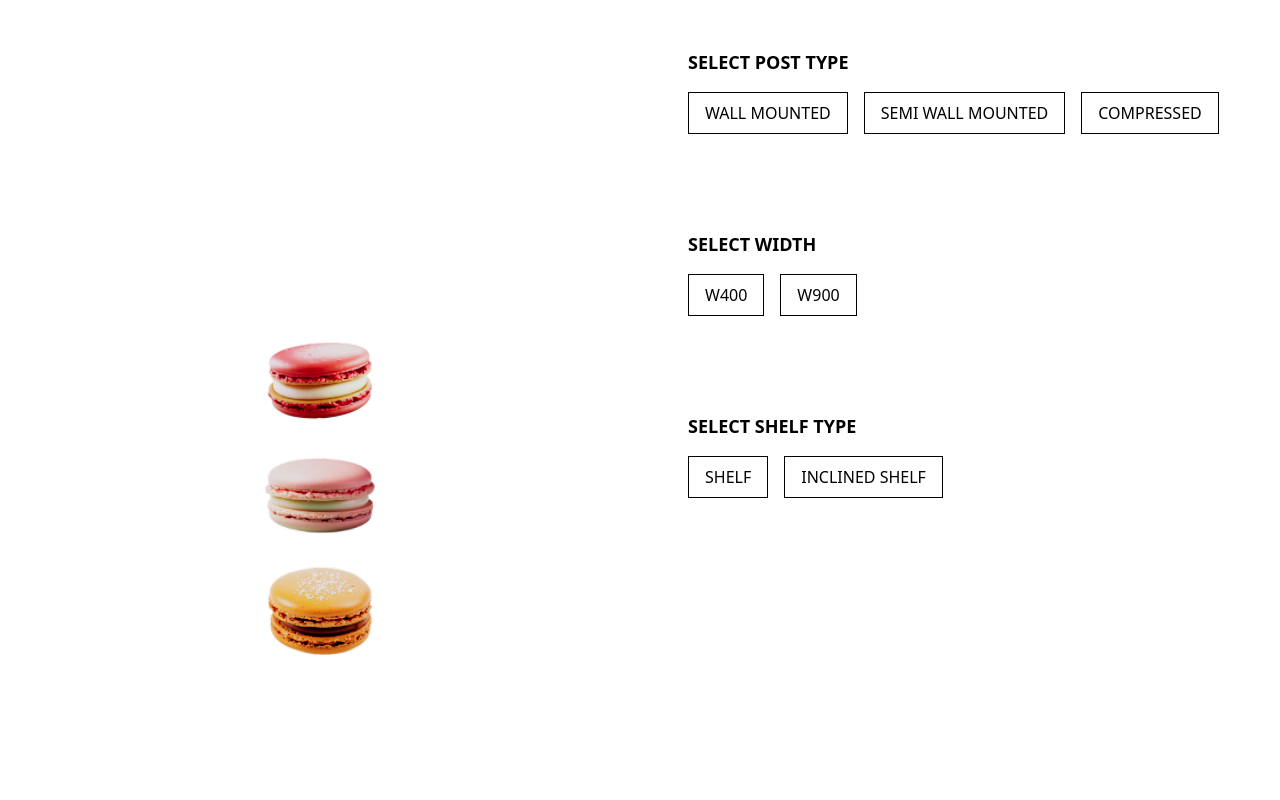
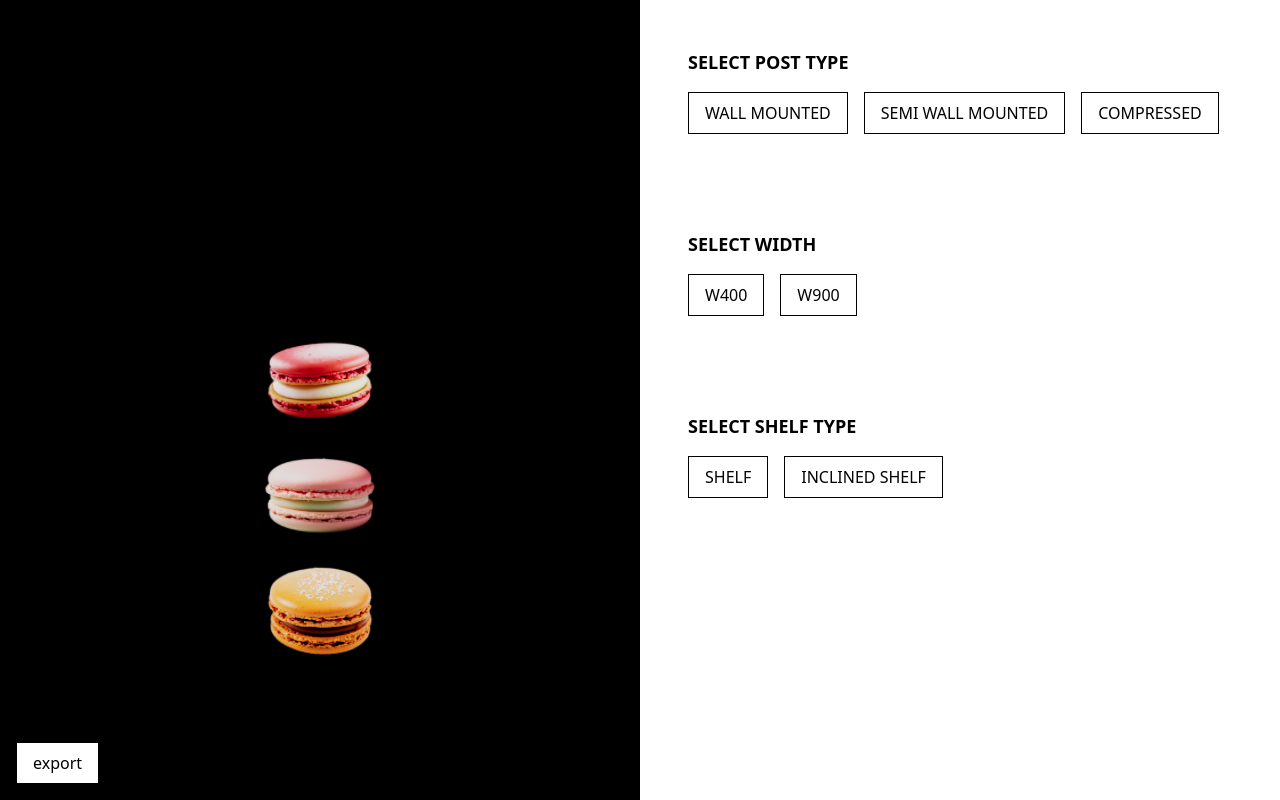
Before and after one commit to hongminpark/3d-photo, a React (Vite) app: page / in a window 1280 px wide. Built offline with nearby package versions, Linux system fonts and the light colour scheme.

Commit message:
Add imageobject

```diff
--- a/src/App.tsx
+++ b/src/App.tsx
@@ -1,25 +1,13 @@
 // src/App.jsx
-import { useState } from "react";
 import Scene from "./components/Scene";
 import "./index.css";
 
 function App() {
-    const [postModel, setPostModel] = useState("WallMounted");
-    const [shelfModel, setShelfModel] = useState("");
-    const [distance, setDistance] = useState(0.902);
-
     return (
         <div className="flex h-screen w-screen ">
             <div className="w-1/2 h-full bg-gray-200 flex flex-col text-black">
                 <div className="flex-1">
-                    <Scene
-                        postModel={postModel}
-                        setPostModel={setPostModel}
-                        shelfModel={shelfModel}
-                        setShelfModel={setShelfModel}
-                        distance={distance}
-                        setDistance={setDistance}
-                    />
+                    <Scene />
                 </div>
             </div>
             <div className="w-1/2 h-full overflow-y-auto">
--- /dev/null
+++ b/src/components/ImageObject.tsx
@@ -0,0 +1,64 @@
+import { PivotControls, useAspect } from "@react-three/drei";
+import { useLoader } from "@react-three/fiber";
+import { useRef, useState } from "react";
+import { TextureLoader } from "three";
+
+export default function ImageObject({
+    url,
+    position,
+    scale = 1,
+    setIsDragging,
+    renderOrder,
+}) {
+    const texture = useLoader(TextureLoader, url);
+    const [imageWidth, imageHeight] = useAspect(
+        texture.image.width,
+        texture.image.height
+    );
+    const aspectScale = [
+        (imageWidth / 10) * scale,
+        (imageHeight / 10) * scale,
+        1,
+    ];
+    const meshRef = useRef();
+    const pivotRef = useRef();
+    const [controlsVisible, setControlsVisible] = useState(false);
+
+    // Event handler for click
+    const onImageClick = (e) => {
+        e.stopPropagation();
+        setControlsVisible(!controlsVisible); // Toggle visibility of PivotControls
+    };
+
+    return (
+        <>
+            <PivotControls
+                ref={pivotRef}
+                rotation={[0, -Math.PI / 2, Math.PI / 2]}
+                anchor={[1, -1, -1]}
+                scale={75}
+                depthTest={false}
+                fixed
+                lineWidth={2}
+                onDragStart={() => setIsDragging(true)}
+                onDragEnd={() => setIsDragging(false)}
+                visible={controlsVisible}
+            >
+                <mesh
+                    ref={meshRef}
+                    position={position}
+                    scale={aspectScale}
+                    onClick={onImageClick}
+                    renderOrder={renderOrder}
+                >
+                    <planeGeometry args={[1, 1]} />
+                    <meshBasicMaterial
+                        map={texture}
+                        transparent={true}
+                        depthTest={false}
+                    />
+                </mesh>
+            </PivotControls>
+        </>
+    );
+}
--- a/src/components/Scene.tsx
+++ b/src/components/Scene.tsx
@@ -1,25 +1,26 @@
-import {
-    OrbitControls,
-    OrthographicCamera,
-    PivotControls,
-    useAspect,
-} from "@react-three/drei";
-import { Canvas, useLoader } from "@react-three/fiber";
-import { Suspense, useRef, useState } from "react";
-import { TextureLoader } from "three";
+import { OrbitControls, OrthographicCamera } from "@react-three/drei";
+import { Canvas } from "@react-three/fiber";
+import { Suspense, useCallback, useRef, useState } from "react";
+import ImageObject from "./ImageObject";
 import Loader from "./Loader";
 
-export default function Scene({
-    postModel,
-    setPostModel,
-    shelfModel,
-    setShelfModel,
-    distance,
-    setDistance,
-}) {
+export default function Scene({}) {
     const cameraCenter = [0, 1.5, 0];
     const ref = useRef();
     const [isDragging, setIsDragging] = useState(false);
+
+    const takeSnapshot = useCallback(() => {
+        const canvas = ref.current.querySelector("canvas");
+        console.log(canvas);
+        if (canvas) {
+            const image = canvas.toDataURL("image/png");
+            const link = document.createElement("a");
+            link.download = "scene-snapshot.png";
+            link.href = image;
+            link.click();
+        }
+    }, [ref]);
+
     return (
         <div
             ref={ref}
@@ -31,31 +32,31 @@ export default function Scene({
                 height: "100%",
             }}
         >
-            <Canvas shadows>
+            <Canvas shadows gl={{ preserveDrawingBuffer: true }}>
                 <OrthographicCamera
                     makeDefault
                     position={[0, 3, 5]}
                     zoom={200}
                     onUpdate={(self) => self.lookAt(...cameraCenter)}
                 />
-                <color attach="background" args={["#ffffff"]} />
+                <color attach="background" args={["#000000"]} />
                 <Suspense fallback={<Loader />}></Suspense>
                 {!isDragging && <OrbitControls target={cameraCenter} />}
-                <MyImageComponent
+                <ImageObject
                     url="/5.png"
                     position={[0, 1.6, 0]}
                     scale={1}
                     setIsDragging={setIsDragging}
                     renderOrder={2}
                 />
-                <MyImageComponent
+                <ImageObject
                     url="/4.png"
                     position={[0, 1, 0]}
                     scale={1}
                     setIsDragging={setIsDragging}
                     renderOrder={1}
                 />
-                <MyImageComponent
+                <ImageObject
                     url="/6.png"
                     position={[0, 0.4, 0]}
                     scale={1.15}
@@ -63,66 +64,14 @@ export default function Scene({
                     renderOrder={0}
                 />
             </Canvas>
+            <div className="absolute bottom-0 flex flex-row gap-4">
+                <button
+                    className="ml-4 my-4 py-2 px-4 border border-black box-border  bg-white"
+                    onClick={takeSnapshot}
+                >
+                    {"export"}
+                </button>
+            </div>
         </div>
     );
 }
-
-const MyImageComponent = ({
-    url,
-    position,
-    scale = 1,
-    setIsDragging,
-    renderOrder,
-}) => {
-    const texture = useLoader(TextureLoader, url);
-    const [imageWidth, imageHeight] = useAspect(
-        texture.image.width,
-        texture.image.height
-    );
-    const aspectScale = [
-        (imageWidth / 10) * scale,
-        (imageHeight / 10) * scale,
-        1,
-    ];
-    const meshRef = useRef();
-    const pivotRef = useRef();
-    const [controlsVisible, setControlsVisible] = useState(false);
-
-    // Event handler for click
-    const onImageClick = (e) => {
-        e.stopPropagation();
-        setControlsVisible(!controlsVisible); // Toggle visibility of PivotControls
-    };
-
-    return (
-        <>
-            <PivotControls
-                ref={pivotRef}
-                rotation={[0, -Math.PI / 2, Math.PI / 2]}
-                anchor={[1, -1, -1]}
-                scale={75}
-                depthTest={false}
-                fixed
-                lineWidth={2}
-                onDragStart={() => setIsDragging(true)}
-                onDragEnd={() => setIsDragging(false)}
-                visible={controlsVisible}
-            >
-                <mesh
-                    ref={meshRef}
-                    position={position}
-                    scale={aspectScale}
-                    onClick={onImageClick}
-                    renderOrder={renderOrder}
-                >
-                    <planeGeometry args={[1, 1]} />
-                    <meshBasicMaterial
-                        map={texture}
-                        transparent={true}
-                        depthTest={false}
-                    />
-                </mesh>
-            </PivotControls>
-        </>
-    );
-};
```
